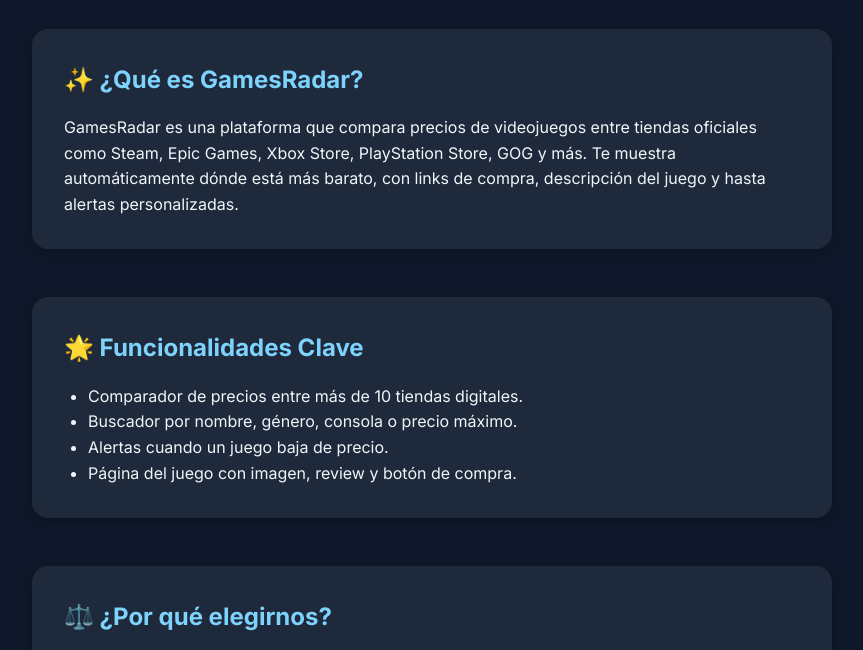
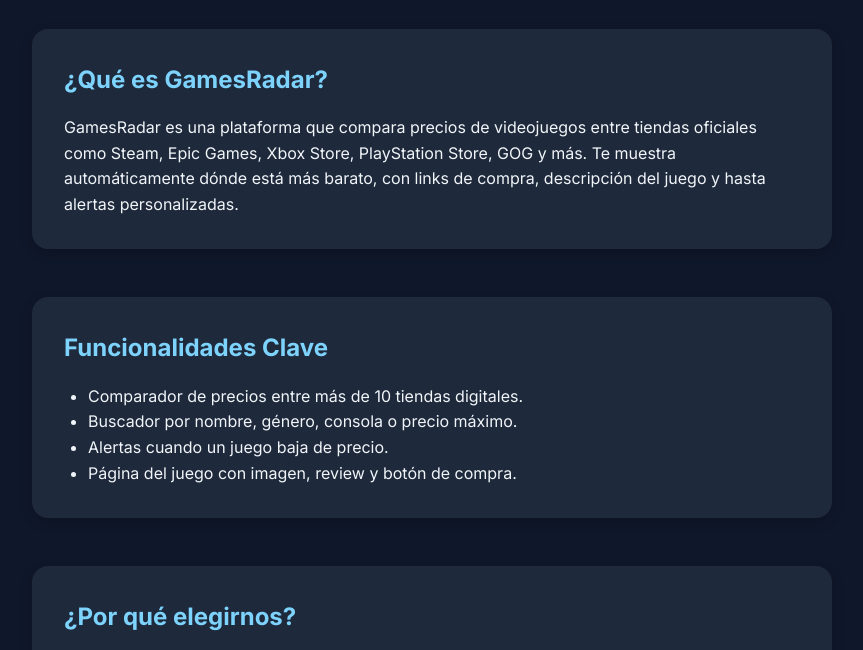
Before and after one commit to IgnacioBrav0/GamesRadar, a plain HTML site: page index.html in a window 1280 px wide. Shown: the part 125-775 px from the top of the page, without its empty margins (208-1071 px from the left). Drawn offline with Linux system fonts and the light colour scheme.

Commit message:
Update index.html

```diff
--- a/index.html
+++ b/index.html
@@ -64,12 +64,12 @@
   </header>
 
   <section>
-    <h2>✨ ¿Qué es GamesRadar?</h2>
+    <h2> ¿Qué es GamesRadar?</h2>
     <p>GamesRadar es una plataforma que compara precios de videojuegos entre tiendas oficiales como Steam, Epic Games, Xbox Store, PlayStation Store, GOG y más. Te muestra automáticamente dónde está más barato, con links de compra, descripción del juego y hasta alertas personalizadas.</p>
   </section>
 
   <section>
-    <h2>🌟 Funcionalidades Clave</h2>
+    <h2> Funcionalidades Clave</h2>
     <ul>
       <li>Comparador de precios entre más de 10 tiendas digitales.</li>
       <li>Buscador por nombre, género, consola o precio máximo.</li>
@@ -79,7 +79,7 @@
   </section>
 
   <section>
-    <h2>⚖️ ¿Por qué elegirnos?</h2>
+    <h2> ¿Por qué elegirnos?</h2>
     <ul>
       <li><strong>Ahorro de dinero:</strong> encontrá la mejor oferta en segundos.</li>
       <li><strong>Ahorro de tiempo:</strong> evitá recorrer tienda por tienda.</li>
```
